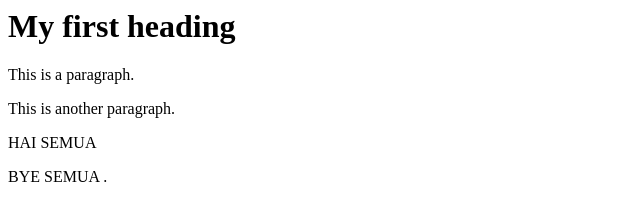
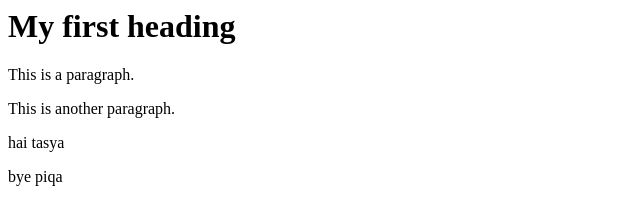
Before and after one commit to syafiqahazmy/scm-git, a plain HTML site: page index.html in a window 1280 px wide. Shown: the full height of the page, 0-640 px from the left. Drawn offline with Linux system fonts and the light colour scheme.

Commit message:
update github ke local

```diff
--- a/index.html
+++ b/index.html
@@ -6,7 +6,8 @@
         <h1>My first heading</h1>
         <p>This is a paragraph.</p>
 <p>This is another paragraph.</p>
-        <p>HAI SEMUA </p>
-        <p> BYE SEMUA . </p>
+
+        <p> hai tasya</p>
+        <p> bye piqa </p>
     </body>
 </html>
```
